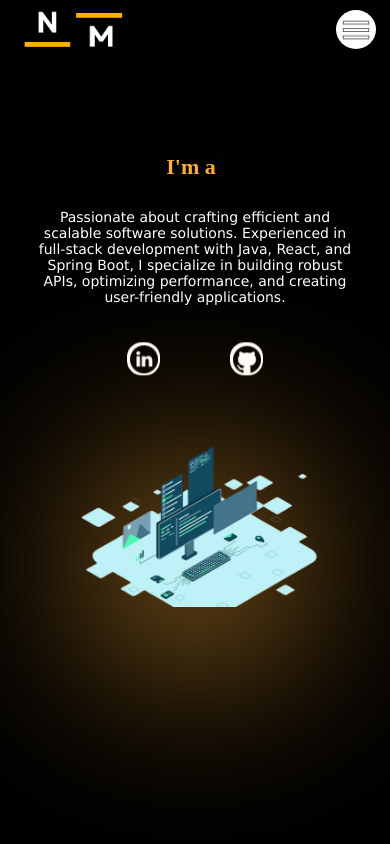
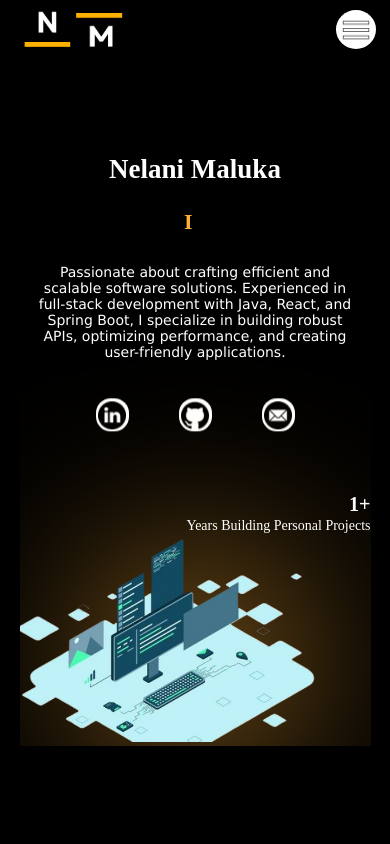
Before and after one commit to NelaniMaluka/portfolio-website, a React (Vite) app: page / in a window 390 px wide. Shown: the top 844 px of the page. Built offline with nearby package versions, Linux system fonts and the light colour scheme.

Commit message:
added text in the .image and .text section

```diff
--- a/src/Components/About/About.css
+++ b/src/Components/About/About.css
@@ -9,9 +9,11 @@
 
 #About .About-container {
   display: flex;
+  flex-wrap: wrap;
   margin: auto;
   width: 95%;
   height: 100%;
+  overflow: hidden; /* Prevents content from overflowing */
 }
 
 #About .text {
@@ -25,10 +27,8 @@
   color: white;
 }
 
-#About .image {
-  width: 48%;
-  height: 100%;
-  margin-left: 2%;
+#About .text h2 {
+  margin-bottom: 15px;
 }
 
 #About .text h3 {
@@ -108,16 +108,21 @@
   display: flex;
   justify-content: center;
   align-items: center;
+  width: 48%;
+  height: 100%;
+  margin-left: 2%;
 }
 
 #About .image .setup-image {
-  width: max-content;
+  width: 100%;
   height: max-content;
+  min-width: 450px;
   background: transparent;
 }
 
 #About .image .setup-image img {
-  width: 700px;
+  max-width: 700px;
+  width: 100%;
   position: relative;
   z-index: 1;
 }
@@ -140,6 +145,33 @@
   z-index: 0;
 }
 
+#About .img-text {
+  position: absolute;
+  z-index: 2;
+  color: white;
+  height: 100%;
+  width: max-content;
+  right: 0;
+  text-align: end;
+
+  overflow: hidden;
+}
+#About .img-text h3 {
+  font-size: 30px;
+}
+#About .img-text span {
+  font-size: 18px;
+}
+
+/**********************
+* large desktop layout*
+**********************/
+@media only screen and (min-width: 1540px) {
+  #About {
+    height: 800px;
+  }
+}
+
 /**********************
 ******* Tablet ********
 **********************/
@@ -159,9 +191,12 @@
     height: max-content;
     text-align: center;
   }
+  #About .text h2 {
+    margin-top: 100px;
+  }
+
   #About .text h3 {
     width: 100%;
-    margin-top: 100px;
     font-size: 25px;
   }
 
@@ -210,9 +245,13 @@
     height: max-content;
     text-align: center;
   }
+  #About .text h2 {
+    margin-top: 100px;
+    font-size: 27px;
+  }
+
   #About .text h3 {
     width: 100%;
-    margin-top: 100px;
     font-size: 22px;
     height: 45px;
   }
@@ -232,13 +271,28 @@
   }
 
   #About .image .setup-image img {
-    width: 300px;
+    width: 380px;
+    margin-top: 35px;
   }
   #About .blur-circle {
     width: 170px;
     height: 170px;
   }
   #About .socials div {
-    margin: 10px 35px;
+    margin: 10px 25px;
+  }
+  #About .img-text {
+    position: absolute;
+    z-index: 2;
+    color: white;
+    height: 100%;
+    width: 100%;
+    text-align: end;
+  }
+  #About .img-text h3 {
+    font-size: 20px;
+  }
+  #About .img-text span {
+    font-size: 14px;
   }
 }
--- a/src/Components/About/About.jsx
+++ b/src/Components/About/About.jsx
@@ -3,7 +3,6 @@ import "./About.css";
 
 export default function About() {
   const texts = [
-    "Hi, I'm Nelani Maluka.",
     "I'm a Software Developer.",
     "I build scalable web applications.",
   ];
@@ -11,6 +10,9 @@ export default function About() {
   const [isDeleting, setIsDeleting] = useState(false);
   const [index, setIndex] = useState(0);
   const [charIndex, setCharIndex] = useState(0);
+  const year = 2024;
+  const currentYear = new Date().getFullYear();
+  const difYear = currentYear - year;
 
   useEffect(() => {
     const currentText = texts[index];
@@ -48,6 +50,7 @@ export default function About() {
     <section id="About" className="About">
       <div className="container About-container">
         <div className="text">
+          <h2>Nelani Maluka</h2>
           <h3 className="animated-text">
             {text}
             <span className="cursor">|</span>
@@ -73,11 +76,22 @@ export default function About() {
                 </div>
               </div>
             </a>
+            <a href="mailto:malukanelani@gmail.com">
+              <div className="socials">
+                <div>
+                  <img src="/Images/Icons/email.png" alt="Email" />
+                </div>
+              </div>
+            </a>
           </div>
         </div>
         <div className="image">
           <div className="setup-container">
             <div className="blur-circle"></div>
+            <div className="img-text">
+              <h3>{difYear}+</h3>
+              <span>Years Building Personal Projects</span>
+            </div>
             <div className="setup-image">
               <img src="/Images/setup-background.png" alt="desk-setup-image" />
             </div>
```
